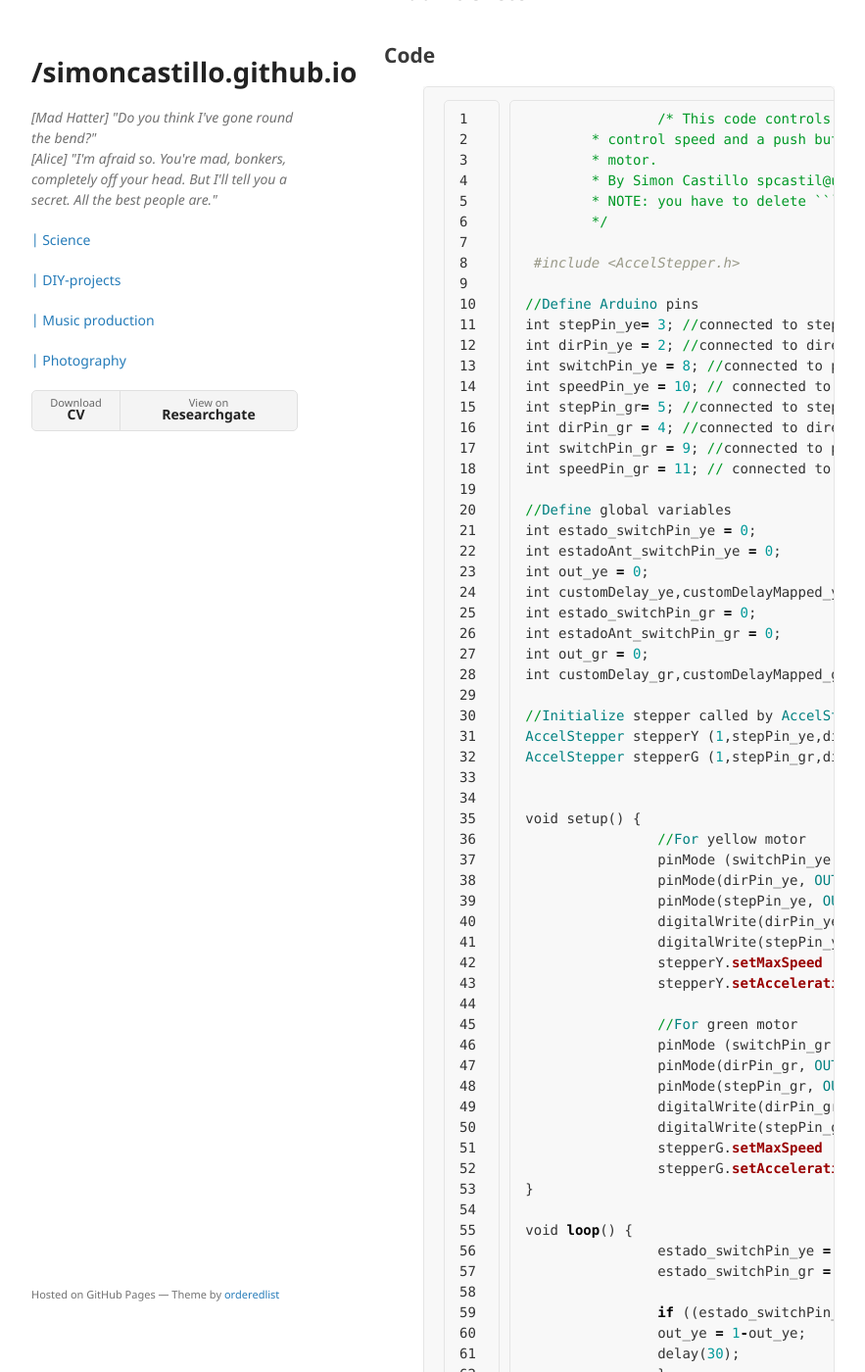
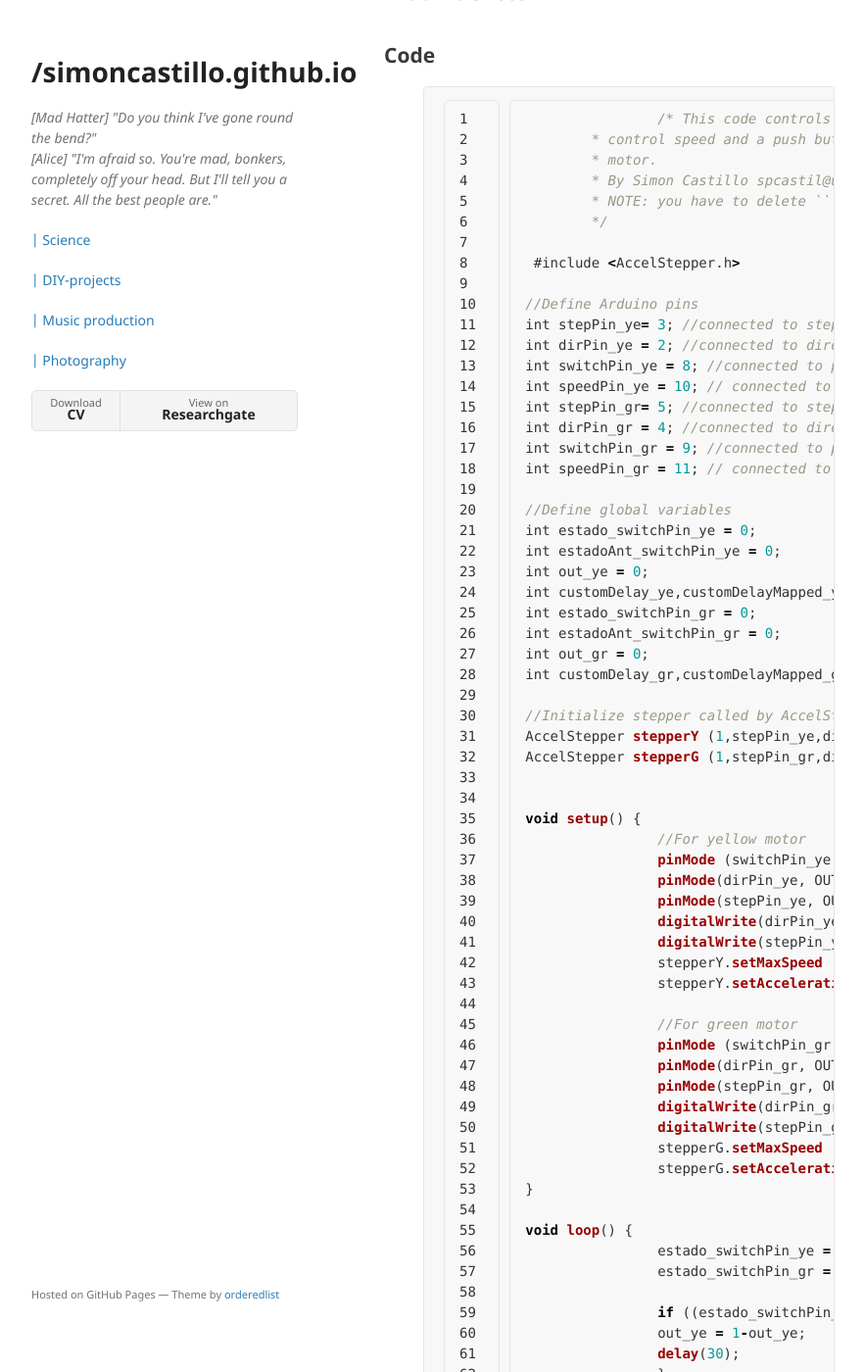
Before and after one commit to SimonCastillo/simoncastillo.github.io, a Jekyll site: the page built from DIY/index.html, in a window 1280 px wide and 1400 px high, scrolled down 256 px. Shown: the whole window at 98% size, without its empty margins (178-1061 px from the left). Built offline with Jekyll 4.4.1, drawn with Linux system fonts in a browser that asks for light colours; some of the changed text lies outside the part shown.

Commit message:
Update index.html

```diff
--- a/DIY/index.html
+++ b/DIY/index.html
@@ -10,7 +10,7 @@ title: DIY-Bio
 	<h2>Arduino sketch</h2><br>
 	<h2>Code</h2>
 
-{% highlight ruby linenos%}
+{% highlight javascript linenos%}
 		/* This code controls two stepper motors using a potentiometer to
  	* control speed and a push button to set the turning direction of the
  	* motor.
```
